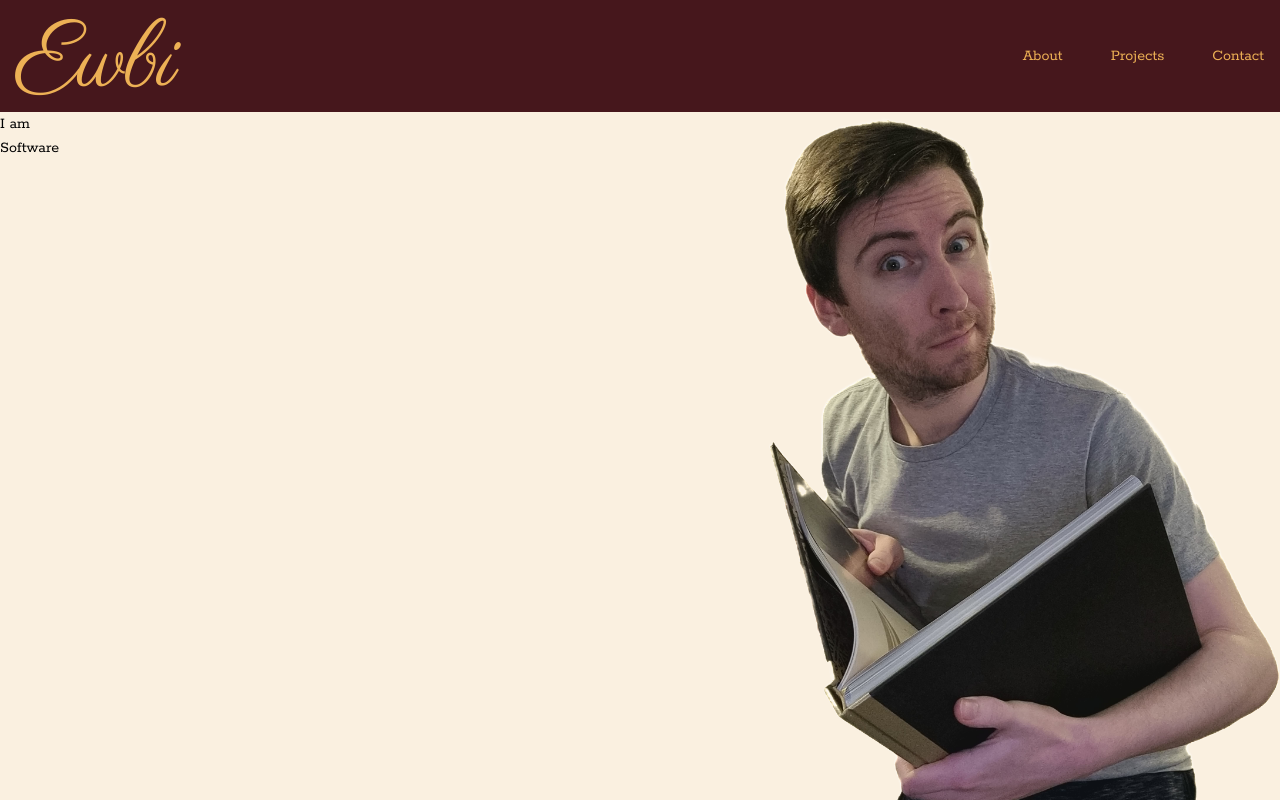
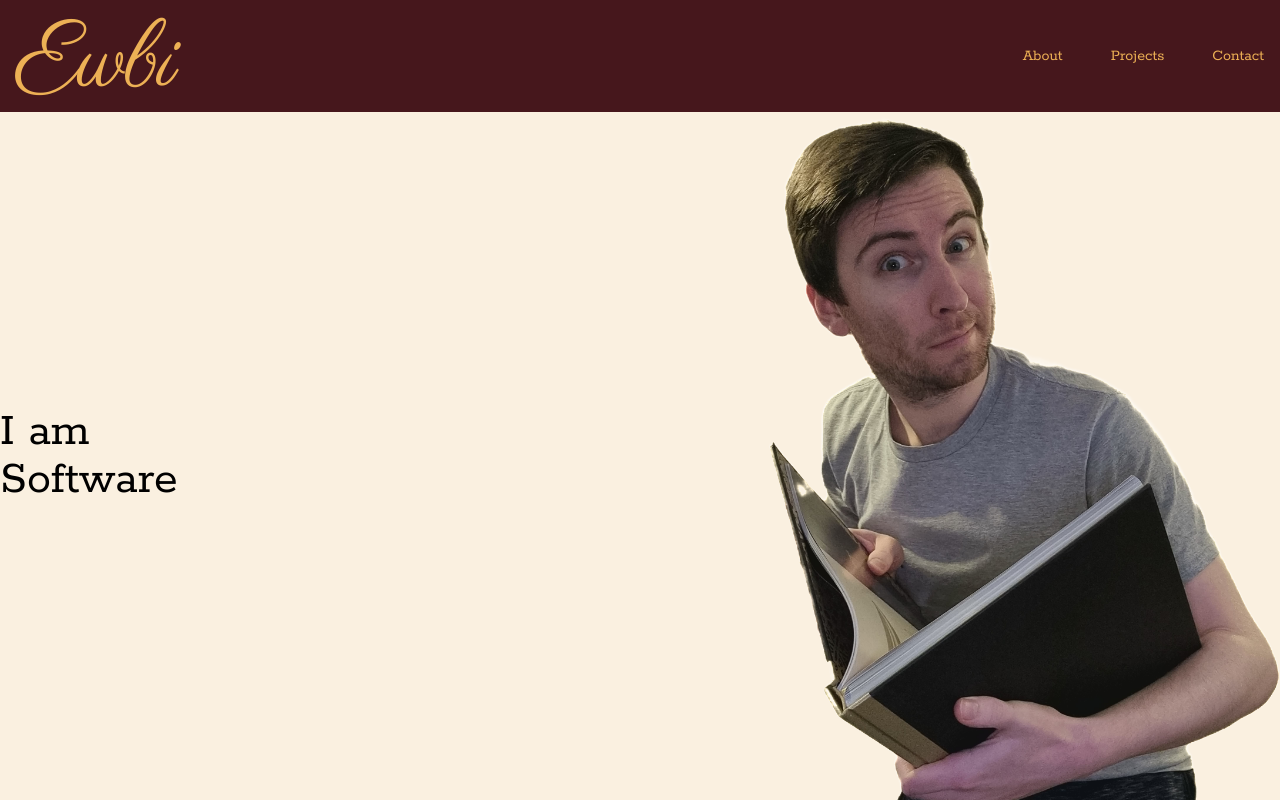
Before and after one commit to EwbiDev/ewbi-portfolio, a React (Vite) app: page / in a window 1280 px wide. Built offline with nearby package versions, Linux system fonts and the light colour scheme.

Commit message:
amend: Title alignment && size

```diff
--- a/src/commonComponents/Title.jsx
+++ b/src/commonComponents/Title.jsx
@@ -20,7 +20,7 @@ export default function Title() {
   }, [carouselIndex, carouselArray]);
 
   return (
-    <div className="h-full grow">
+    <div className="h-full grow flex flex-col text-5xl justify-center">
       <h1>I am</h1>
       <h2 className="carousel">
         <TypeWriter inputText={carouselText} />
```
